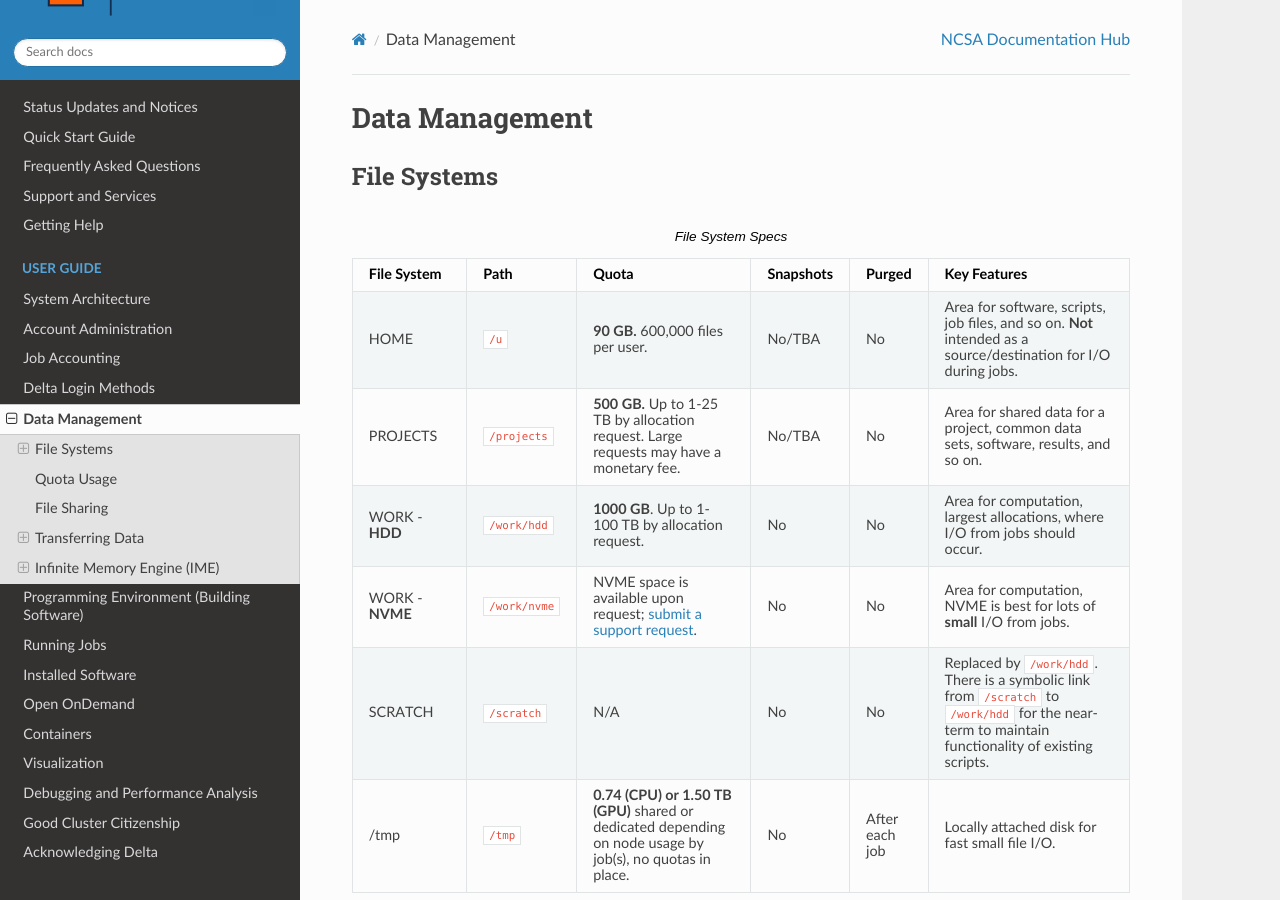
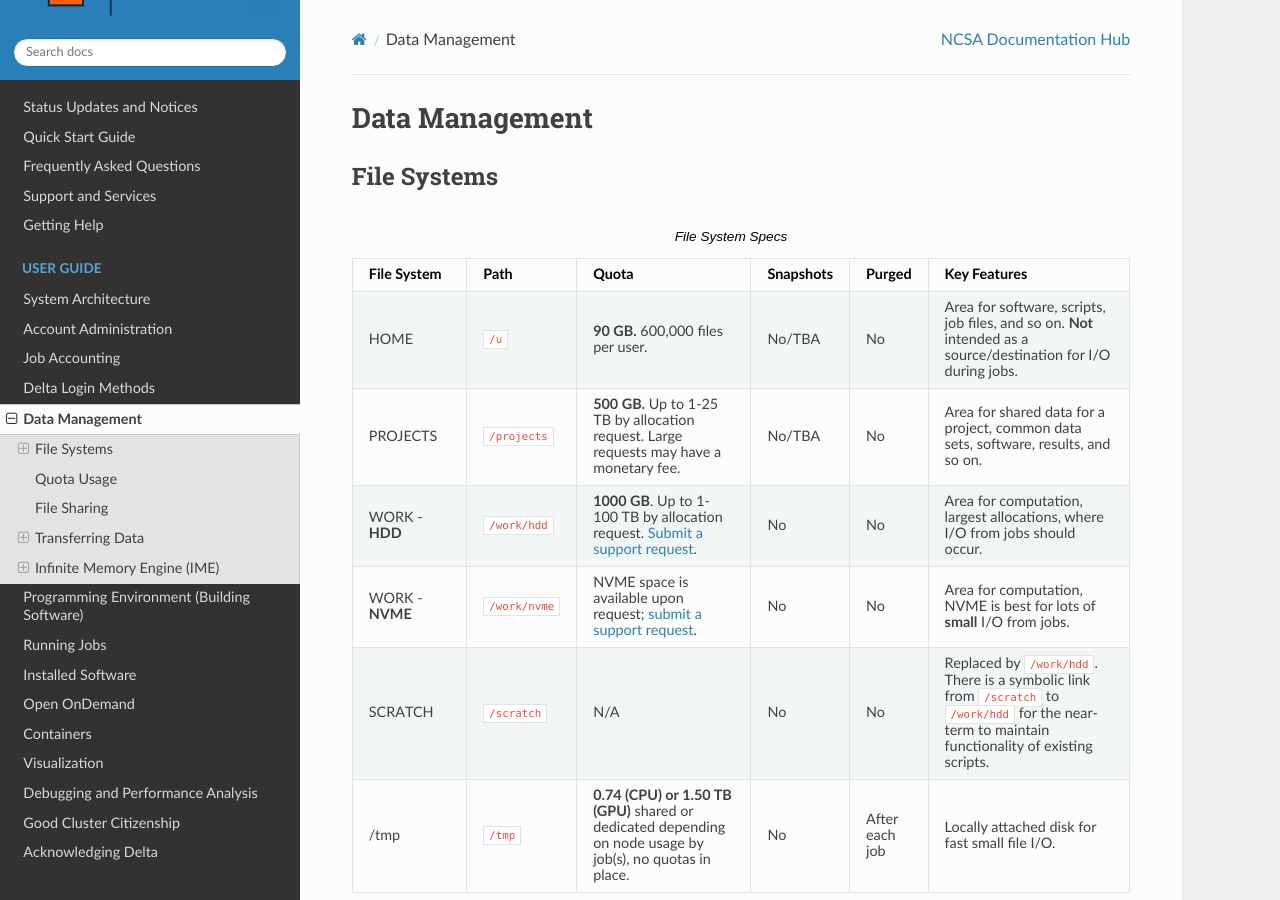
Before and after one commit to ncsa/Delta_doc, a Sphinx documentation site: the page built from docs/source/user_guide/data_mgmt.rst, in a window 1280 px wide and 900 px high. Built offline with Sphinx 7.4.7 and the Read the Docs theme 3.1.0, drawn with Linux system fonts in a browser that asks for light colours.

Commit message:
Update data_mgmt.rst minor update
added 'submit a support request' to WORK-HDD

```diff
--- a/docs/source/user_guide/data_mgmt.rst
+++ b/docs/source/user_guide/data_mgmt.rst
@@ -23,7 +23,7 @@ File Systems
    |                |               |                                                   |               |               |                                            |
    +----------------+---------------+---------------------------------------------------+---------------+---------------+--------------------------------------------+
    | WORK - **HDD** | ``/work/hdd`` | **1000 GB**. Up to 1-100 TB by allocation request.| No            | No            | Area for computation, largest allocations, |
-   |                |               |                                                   |               |               | where I/O from jobs should occur.          |
+   |                |               | :ref:`Submit a support request <general_support>`.|               |               | where I/O from jobs should occur.          |
    +----------------+---------------+---------------------------------------------------+---------------+---------------+--------------------------------------------+
    | WORK - **NVME**| ``/work/nvme``| NVME space is available upon request;             | No            | No            | Area for computation, NVME is best for lots|
    |                |               | :ref:`submit a support request <general_support>`.|               |               | of **small** I/O from jobs.                |
```
